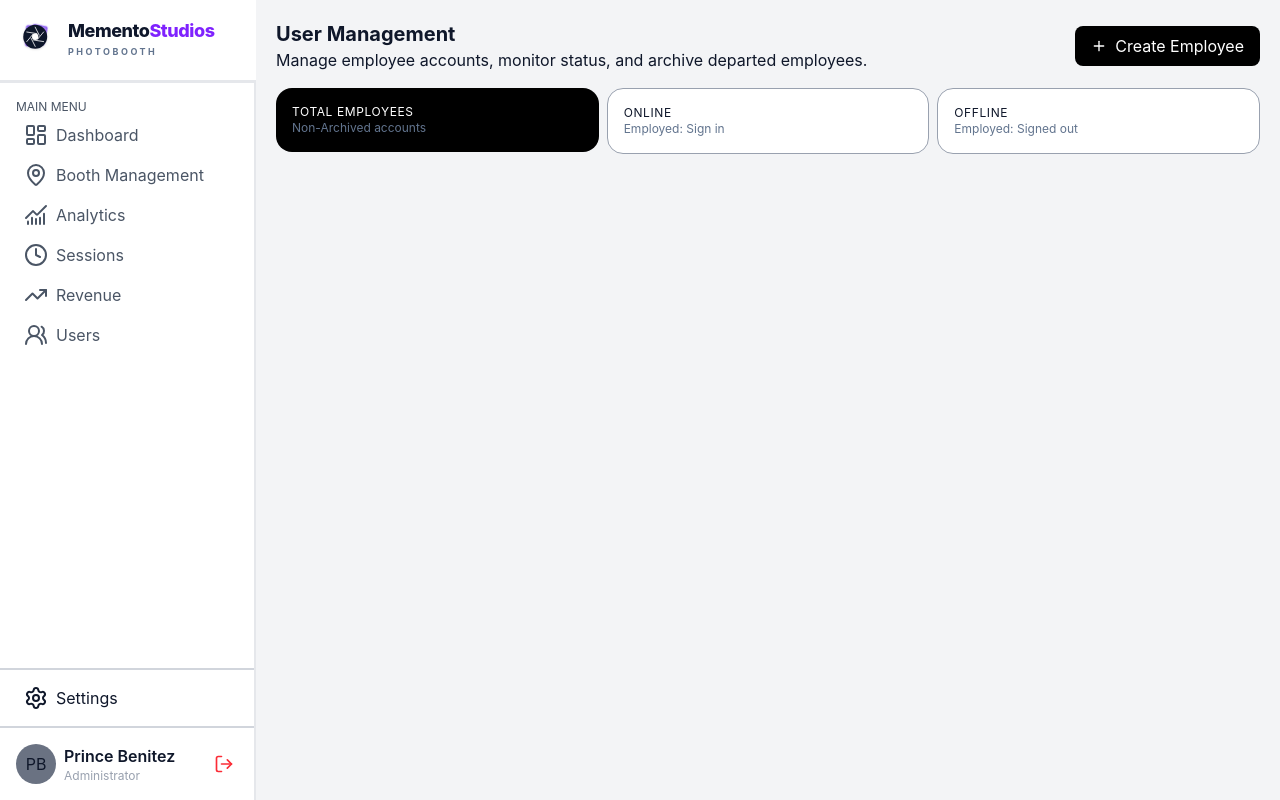
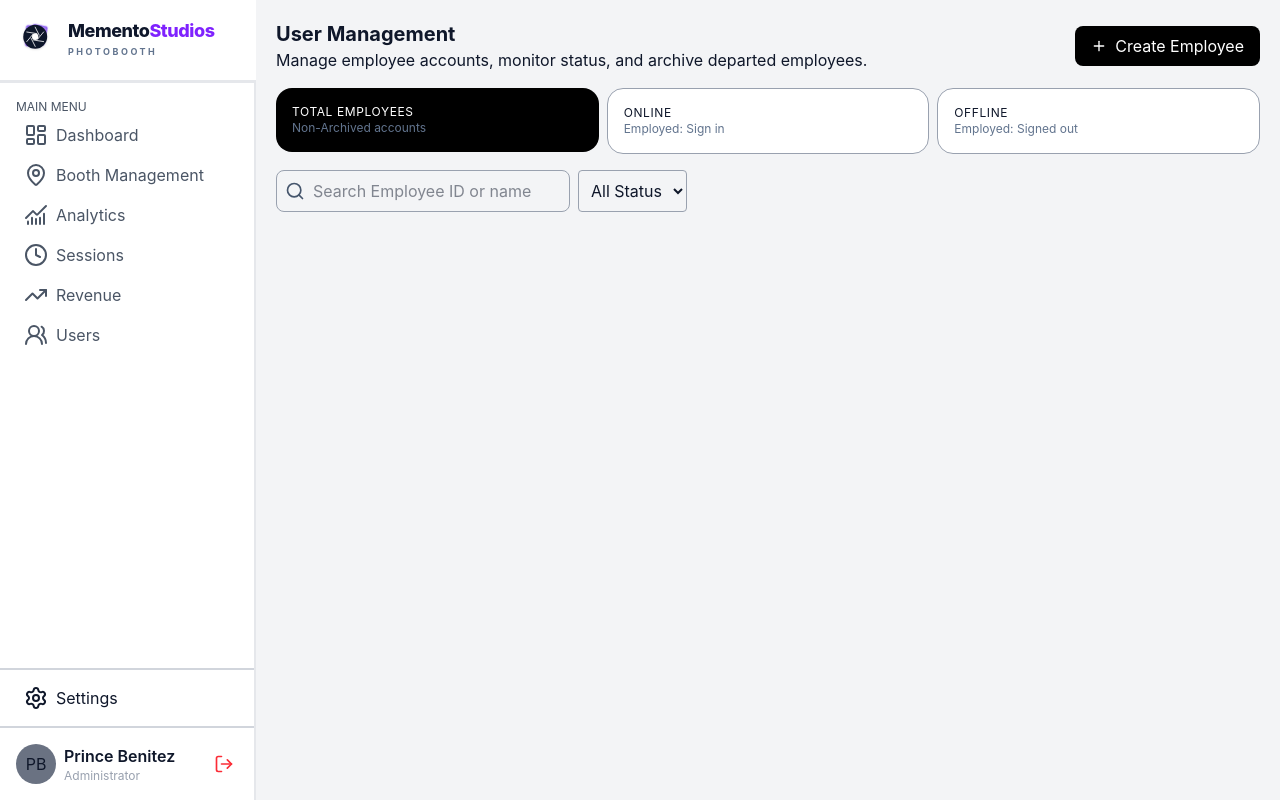
Before and after one commit to itsprinsprays/Multi-Location-Photobooth-Monitoring-System-for-Memento-Studio, a React app in the folder Frontend/: page /user-management in a window 1280 px wide. Built offline with nearby package versions, Linux system fonts and the light colour scheme; no server answers; the HTML template or start-up script is replaced by a standard one.

Commit message:
Frontend: User Management- Search UI and All status select UI

```diff
--- a/Frontend/src/pages/UserManagement.jsx
+++ b/Frontend/src/pages/UserManagement.jsx
@@ -1,4 +1,4 @@
-import { Plus } from "lucide-react";
+import { Plus, Search } from "lucide-react";
 import { useState, useEffect } from "react";
 import { employeeService } from "../services/employeeService";
 import UserSummaryCard from "../components/card/User Management/UserSummaryCard";
@@ -33,6 +33,7 @@ export default function UserManagement() {
         <>
             <div className="p-5">
 
+                <div className="flex flex-col gap-4">
                     <div className="flex flex justify-between items-center">
                         <div>
                             <h1 className="text-xl font-bold">User Management</h1>
@@ -45,7 +46,7 @@ export default function UserManagement() {
                         </div>
                     </div>
 
-                <div className="grid grid-cols-3 gap-2 mt-4">
+                    <div className="grid grid-cols-3 gap-2">
                         {summaryBreakdown.map((item) => (
                             <UserSummaryCard key={item.label}
                             label={item.label}
@@ -56,6 +57,26 @@ export default function UserManagement() {
                         ))}
                     </div>
 
+                    <div className="flex gap-2">
+
+                        <div className="flex items-center gap-2 border p-2 rounded-lg border-gray-400 ">
+                            <Search className="h-5 w-5 text-slate-600"/>
+                            <input
+                            type="text"
+                            placeholder="Search Employee ID or name"
+                            className="outline-none"
+                            />
+                        </div>
+
+                        <select
+                        className="border rounded p-2 border-gray-400">
+                            <option>All Status</option>
+                            <option>Online</option>
+                            <option value="">Offline</option>
+                        </select>
+
+                    </div>
+                </div>
             </div>
         </>
     )
```
Lines whose indentation alone changed are shown as unchanged.
